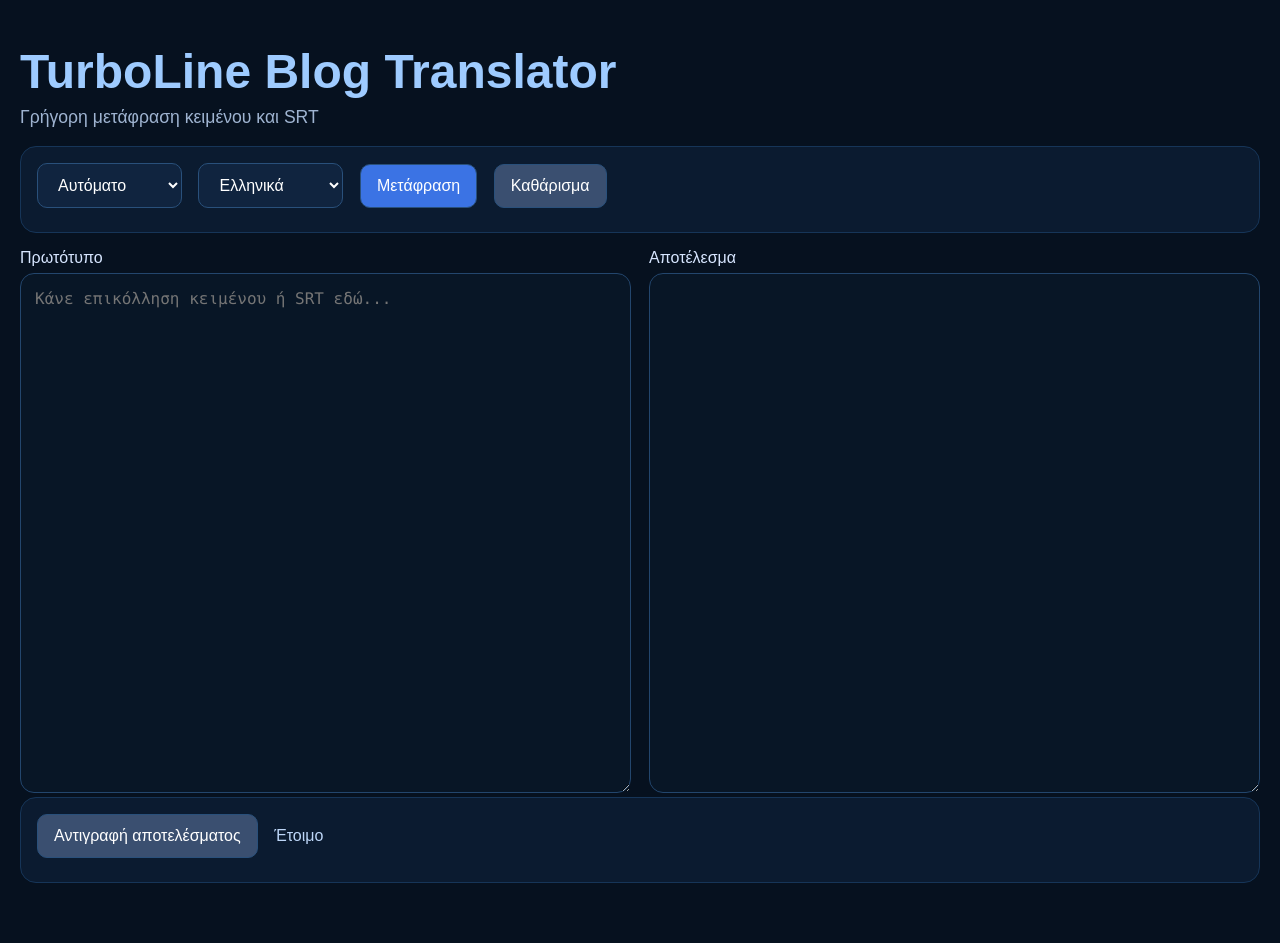
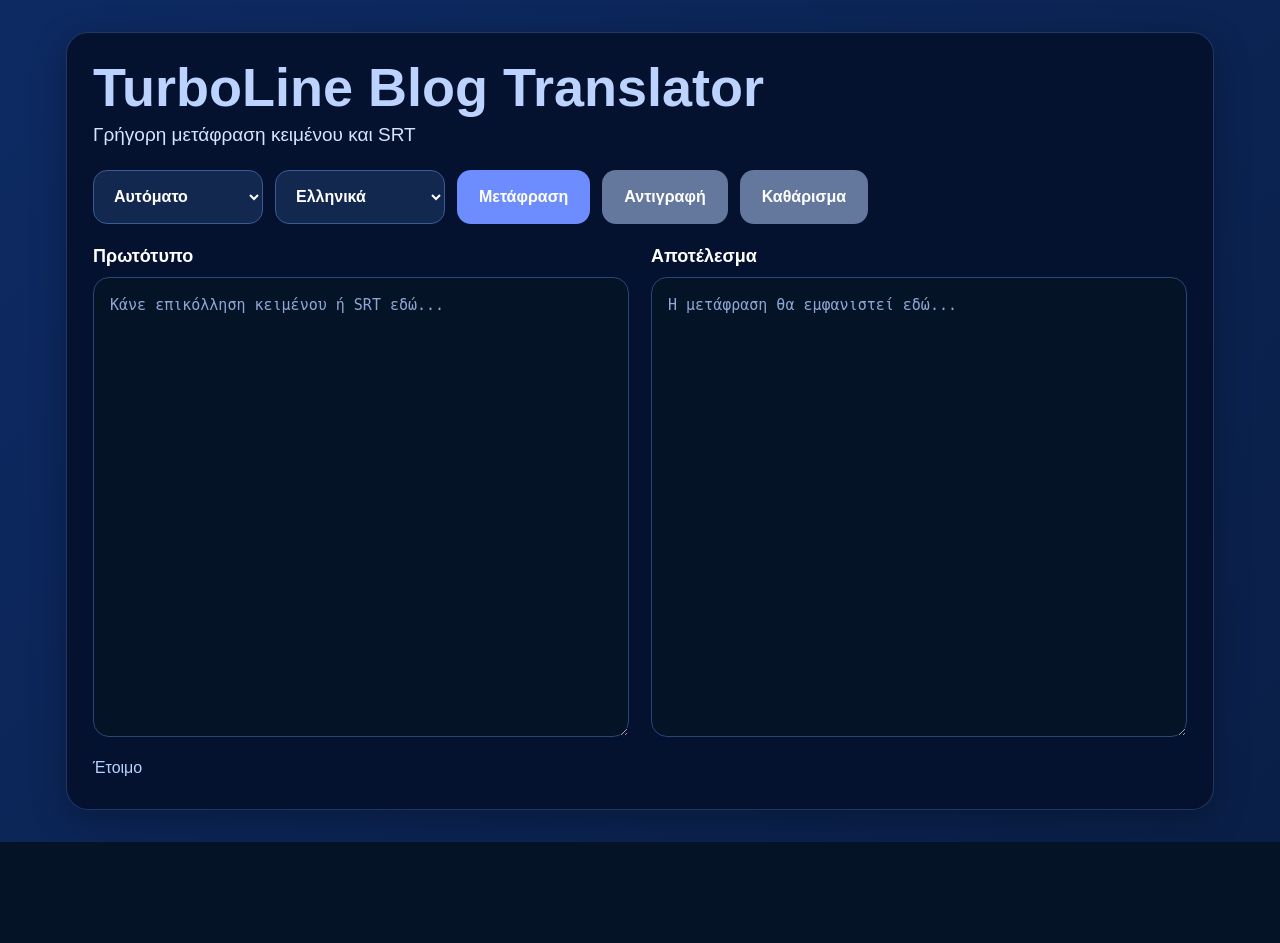
Before and after one commit to andreasexpressam-cell/turboline-blog-translator, a Flask app: page / in a window 1280 px wide. After the commit the page ends 842 px from the top, so only its background shows below. Run offline with Flask 3, Linux system fonts and the light colour scheme.

Commit message:
Add files via upload

```diff
--- a/templates/index.html
+++ b/templates/index.html
@@ -1,66 +1,204 @@
 <!DOCTYPE html>
 <html lang="el">
 <head>
-  <meta charset="UTF-8">
-  <meta name="viewport" content="width=device-width, initial-scale=1">
-  <title>{{ title }}</title>
-  <link rel="stylesheet" href="/static/style.css">
+  <meta charset="UTF-8" />
+  <meta name="viewport" content="width=device-width, initial-scale=1.0" />
+  <title>{{ title or "TurboLine Blog Translator" }}</title>
+  <style>
+    body {
+      margin: 0;
+      font-family: Arial, Helvetica, sans-serif;
+      background: linear-gradient(135deg, #0d2a63, #0a1f47);
+      color: #fff;
+    }
+
+    .wrap {
+      max-width: 1180px;
+      margin: 32px auto;
+      padding: 0 16px;
+      box-sizing: border-box;
+    }
+
+    .app {
+      background: rgba(5, 18, 46, 0.96);
+      border: 1px solid rgba(120, 160, 255, 0.25);
+      border-radius: 22px;
+      padding: 26px;
+      box-sizing: border-box;
+      box-shadow: 0 10px 35px rgba(0, 0, 0, 0.25);
+    }
+
+    h1 {
+      margin: 0 0 8px;
+      font-size: 54px;
+      line-height: 1.05;
+      color: #bdd3ff;
+      font-weight: 800;
+    }
+
+    .sub {
+      margin: 0 0 24px;
+      color: #d8e4ff;
+      font-size: 19px;
+    }
+
+    .controls {
+      display: flex;
+      flex-wrap: wrap;
+      gap: 12px;
+      margin-bottom: 22px;
+    }
+
+    select, button {
+      height: 54px;
+      border-radius: 14px;
+      font-size: 16px;
+      font-weight: 700;
+      box-sizing: border-box;
+    }
+
+    select {
+      min-width: 170px;
+      padding: 0 16px;
+      border: 1px solid #3a5b96;
+      background: #13284f;
+      color: #fff;
+      outline: none;
+    }
+
+    select option {
+      background: #13284f;
+      color: #fff;
+    }
+
+    button {
+      border: 0;
+      color: #fff;
+      cursor: pointer;
+      padding: 0 22px;
+    }
+
+    .primary {
+      background: #6d8dff;
+    }
+
+    .secondary {
+      background: #64779d;
+    }
+
+    button:disabled {
+      opacity: 0.7;
+      cursor: wait;
+    }
+
+    .grid {
+      display: grid;
+      grid-template-columns: 1fr 1fr;
+      gap: 22px;
+    }
+
+    .panel h3 {
+      margin: 0 0 10px;
+      font-size: 18px;
+      color: #fff;
+    }
+
+    textarea {
+      width: 100%;
+      min-height: 460px;
+      background: #051327;
+      color: #fff;
+      border: 1px solid #284776;
+      border-radius: 16px;
+      padding: 16px;
+      font-size: 15px;
+      line-height: 1.55;
+      resize: vertical;
+      box-sizing: border-box;
+      outline: none;
+    }
+
+    textarea::placeholder {
+      color: #8ea7d4;
+      opacity: 1;
+    }
+
+    .status {
+      margin-top: 18px;
+      color: #b8d2ff;
+      font-size: 16px;
+      min-height: 24px;
+    }
+
+    @media (max-width: 900px) {
+      h1 {
+        font-size: 38px;
+      }
+
+      .grid {
+        grid-template-columns: 1fr;
+      }
+
+      select, button {
+        width: 100%;
+      }
+
+      textarea {
+        min-height: 320px;
+      }
+    }
+  </style>
 </head>
 <body>
-  <div class="container">
+  <div class="wrap">
+    <div class="app">
       <h1>TurboLine Blog Translator</h1>
       <p class="sub">Γρήγορη μετάφραση κειμένου και SRT</p>
 
-    <div class="toolbar">
+      <div class="controls">
         <select id="src_lang">
           <option value="auto">Αυτόματο</option>
+          <option value="en">Αγγλικά</option>
+          <option value="el">Ελληνικά</option>
+          <option value="fr">Γαλλικά</option>
+          <option value="it">Ιταλικά</option>
+          <option value="de">Γερμανικά</option>
+          <option value="es">Ισπανικά</option>
+          <option value="pt">Πορτογαλικά</option>
+          <option value="tr">Τουρκικά</option>
+          <option value="ru">Ρωσικά</option>
+        </select>
+
+        <select id="tgt_lang">
+          <option value="el">Ελληνικά</option>
           <option value="en">Αγγλικά</option>
           <option value="fr">Γαλλικά</option>
           <option value="it">Ιταλικά</option>
           <option value="de">Γερμανικά</option>
           <option value="es">Ισπανικά</option>
           <option value="pt">Πορτογαλικά</option>
-        <option value="ar">Αραβικά</option>
-        <option value="nl">Ολλανδικά</option>
-        <option value="ja">Ιαπωνικά</option>
+          <option value="tr">Τουρκικά</option>
           <option value="ru">Ρωσικά</option>
-        <option value="tr">Τουρκικά</option>
-        <option value="el">Ελληνικά</option>
         </select>
 
-      <select id="tgt_lang">
-        <option value="el" selected>Ελληνικά</option>
-        <option value="en">Αγγλικά</option>
-        <option value="fr">Γαλλικά</option>
-        <option value="it">Ιταλικά</option>
-        <option value="de">Γερμανικά</option>
-        <option value="es">Ισπανικά</option>
-        <option value="pt">Πορτογαλικά</option>
-        <option value="ar">Αραβικά</option>
-        <option value="nl">Ολλανδικά</option>
-        <option value="ja">Ιαπωνικά</option>
-        <option value="ru">Ρωσικά</option>
-        <option value="tr">Τουρκικά</option>
-      </select>
-
-      <button id="translate_btn">Μετάφραση</button>
-      <button id="clear_btn" class="secondary">Καθάρισμα</button>
+        <button id="translate_btn" class="primary" type="button">Μετάφραση</button>
+        <button id="copy_btn" class="secondary" type="button">Αντιγραφή</button>
+        <button id="clear_btn" class="secondary" type="button">Καθάρισμα</button>
       </div>
 
-    <div class="panes">
-      <div class="pane">
-        <label for="input_text">Πρωτότυπο</label>
+      <div class="grid">
+        <div class="panel">
+          <h3>Πρωτότυπο</h3>
           <textarea id="input_text" placeholder="Κάνε επικόλληση κειμένου ή SRT εδώ..."></textarea>
         </div>
-      <div class="pane">
-        <label for="output_text">Αποτέλεσμα</label>
-        <textarea id="output_text" readonly></textarea>
+
+        <div class="panel">
+          <h3>Αποτέλεσμα</h3>
+          <textarea id="output_text" placeholder="Η μετάφραση θα εμφανιστεί εδώ..." readonly></textarea>
         </div>
       </div>
 
-    <div class="actions">
-      <button id="copy_btn" class="secondary">Αντιγραφή αποτελέσματος</button>
-      <span id="status">Έτοιμο</span>
+      <div id="status" class="status">Έτοιμο</div>
     </div>
   </div>
 
@@ -71,15 +209,19 @@ const statusEl = document.getElementById("status");
     const translateBtn = document.getElementById("translate_btn");
     const clearBtn = document.getElementById("clear_btn");
     const copyBtn = document.getElementById("copy_btn");
+    const srcEl = document.getElementById("src_lang");
+    const tgtEl = document.getElementById("tgt_lang");
 
     const API_URL = "/api/translate";
     const SRT_TIME_RE = /^\d{2}:\d{2}:\d{2},\d{3}\s*-->\s*\d{2}:\d{2}:\d{2},\d{3}$/;
 
-// πιο συντηρητικό split στο frontend
-const FRONTEND_SRT_BLOCKS_PER_CHUNK = 45;
+    const FRONTEND_SRT_BLOCKS_PER_CHUNK = 20;
+    const REQUEST_DELAY_MS = 500;
+    const RETRY_COUNT = 3;
+    const RETRY_DELAY_MS = 1200;
 
     function normalizeNewlines(text) {
-  return text.replace(/\r\n/g, "\n").replace(/\r/g, "\n");
+      return (text || "").replace(/\r\n/g, "\n").replace(/\r/g, "\n");
     }
 
     function looksLikeSrt(text) {
@@ -102,7 +244,7 @@ function isValidSrtBlock(block) {
       return /^\d+$/.test(idx) && SRT_TIME_RE.test(timing);
     }
 
-function groupSrtBlocks(blocks, maxBlocksPerChunk = FRONTEND_SRT_BLOCKS_PER_CHUNK) {
+    function groupSrtBlocks(blocks, maxBlocksPerChunk) {
       const groups = [];
       let current = [];
 
@@ -118,18 +260,16 @@ function groupSrtBlocks(blocks, maxBlocksPerChunk = FRONTEND_SRT_BLOCKS_PER_CHUN
       return groups;
     }
 
-function reindexSrtChunk(blocks, startIndex = 1) {
+    function reindexSrtChunk(blocks, startIndex) {
       const out = [];
       let counter = startIndex;
 
       for (const block of blocks) {
         const lines = block.split("\n");
-    if (lines.length >= 2 && isValidSrtBlock(block)) {
+        if (isValidSrtBlock(block)) {
           lines[0] = String(counter++);
+        }
         out.push(lines.join("\n"));
-    } else {
-      out.push(block);
-    }
       }
 
       return out;
@@ -137,71 +277,95 @@ function reindexSrtChunk(blocks, startIndex = 1) {
 
     function restoreGlobalSrtNumbering(fullText) {
       const blocks = splitSrtIntoBlocks(fullText);
+      const out = [];
       let counter = 1;
-  const out = [];
 
       for (const block of blocks) {
         const lines = block.split("\n");
-    if (lines.length >= 2 && isValidSrtBlock(block)) {
+        if (isValidSrtBlock(block)) {
           lines[0] = String(counter++);
+        }
         out.push(lines.join("\n"));
-    } else {
-      out.push(block);
-    }
       }
 
       return out.join("\n\n") + "\n";
     }
 
-async function callTranslateApi(text, srcLang, tgtLang) {
-  const payload = {
+    function setBusy(isBusy) {
+      translateBtn.disabled = isBusy;
+      clearBtn.disabled = isBusy;
+      copyBtn.disabled = isBusy;
+      translateBtn.textContent = isBusy ? "Μεταφράζεται..." : "Μετάφραση";
+    }
+
+    function delay(ms) {
+      return new Promise(resolve => setTimeout(resolve, ms));
+    }
+
+    async function callTranslateApi(text, srcLang, tgtLang, retries = RETRY_COUNT) {
+      let lastError = null;
+
+      for (let attempt = 1; attempt <= retries; attempt++) {
+        try {
+          const res = await fetch(API_URL, {
+            method: "POST",
+            headers: { "Content-Type": "application/json" },
+            body: JSON.stringify({
               text: text,
               src_lang: srcLang,
               tgt_lang: tgtLang
-  };
-
-  const res = await fetch(API_URL, {
-    method: "POST",
-    headers: {"Content-Type": "application/json"},
-    body: JSON.stringify(payload)
+            })
           });
 
           const data = await res.json().catch(() => ({}));
 
-  if (!res.ok || !data.ok) {
-    const msg = data.error || `HTTP ${res.status}`;
-    throw new Error(msg);
+          if (!res.ok) {
+            throw new Error(data.error || ("HTTP " + res.status));
+          }
+
+          if (!data.ok) {
+            throw new Error(data.error || "Άγνωστο σφάλμα.");
           }
 
           return data.result || "";
+        } catch (err) {
+          lastError = err;
+          if (attempt < retries) {
+            statusEl.textContent = `Προσωρινό σφάλμα, νέα προσπάθεια ${attempt + 1}/${retries}...`;
+            await delay(RETRY_DELAY_MS);
+          }
+        }
+      }
+
+      throw lastError || new Error("Αποτυχία επικοινωνίας με τον server.");
     }
 
     async function translateNormalText(text, srcLang, tgtLang) {
-  statusEl.textContent = "Μετάφραση...";
+      statusEl.textContent = "Γίνεται μετάφραση...";
       return await callTranslateApi(text, srcLang, tgtLang);
     }
 
     async function translateLargeSrt(text, srcLang, tgtLang) {
       const blocks = splitSrtIntoBlocks(text);
+      if (!blocks.length) return "";
 
-  if (!blocks.length) {
-    return "";
-  }
-
-  const grouped = groupSrtBlocks(blocks, FRONTEND_SRT_BLOCKS_PER_CHUNK);
+      const groups = groupSrtBlocks(blocks, FRONTEND_SRT_BLOCKS_PER_CHUNK);
       const translatedGroups = [];
 
-  for (let i = 0; i < grouped.length; i++) {
-    const group = grouped[i];
-    const reindexed = reindexSrtChunk(group, 1).join("\n\n") + "\n";
+      for (let i = 0; i < groups.length; i++) {
+        const group = groups[i];
+        const reindexedChunk = reindexSrtChunk(group, 1).join("\n\n") + "\n";
 
-    statusEl.textContent = `Μετάφραση μέρους ${i + 1} από ${grouped.length}...`;
+        statusEl.textContent = `Μετάφραση μέρους ${i + 1} από ${groups.length}...`;
 
-    const translatedChunk = await callTranslateApi(reindexed, srcLang, tgtLang);
+        const translatedChunk = await callTranslateApi(
+          reindexedChunk,
+          srcLang,
+          tgtLang
+        );
+
         translatedGroups.push(translatedChunk);
-
-    // μικρό διάλειμμα ανάμεσα στα requests
-    await new Promise(resolve => setTimeout(resolve, 180));
+        await delay(REQUEST_DELAY_MS);
       }
 
       const merged = translatedGroups
@@ -214,8 +378,8 @@ async function translateLargeSrt(text, srcLang, tgtLang) {
 
     async function handleTranslate() {
       const text = inputText.value.trim();
-  const srcLang = document.getElementById("src_lang").value;
-  const tgtLang = document.getElementById("tgt_lang").value;
+      const srcLang = srcEl.value;
+      const tgtLang = tgtEl.value;
 
       if (!text) {
         statusEl.textContent = "Βάλε κείμενο πρώτα.";
@@ -223,9 +387,7 @@ async function handleTranslate() {
         return;
       }
 
-  translateBtn.disabled = true;
-  clearBtn.disabled = true;
-  copyBtn.disabled = true;
+      setBusy(true);
       outputText.value = "";
 
       try {
@@ -238,34 +400,41 @@ async function handleTranslate() {
         }
 
         outputText.value = result;
-    statusEl.textContent = "Έτοιμο";
+        statusEl.textContent = "Η μετάφραση ολοκληρώθηκε.";
       } catch (err) {
         console.error(err);
+        outputText.value = "";
         statusEl.textContent = `Σφάλμα: ${err.message || "Κάτι πήγε στραβά."}`;
-    outputText.value = "";
       } finally {
-    translateBtn.disabled = false;
-    clearBtn.disabled = false;
-    copyBtn.disabled = false;
+        setBusy(false);
       }
     }
 
-translateBtn.addEventListener("click", handleTranslate);
+    async function copyResult() {
+      const text = outputText.value.trim();
 
-clearBtn.addEventListener("click", () => {
+      if (!text) {
+        statusEl.textContent = "Δεν υπάρχει μετάφραση για αντιγραφή.";
+        return;
+      }
+
+      try {
+        await navigator.clipboard.writeText(text);
+        statusEl.textContent = "Η μετάφραση αντιγράφηκε.";
+      } catch {
+        statusEl.textContent = "Δεν έγινε αντιγραφή.";
+      }
+    }
+
+    function clearAll() {
       inputText.value = "";
       outputText.value = "";
       statusEl.textContent = "Έτοιμο";
-});
+    }
 
-copyBtn.addEventListener("click", async () => {
-  try {
-    await navigator.clipboard.writeText(outputText.value);
-    statusEl.textContent = "Αντιγράφηκε";
-  } catch {
-    statusEl.textContent = "Δεν έγινε αντιγραφή";
-  }
-});
+    translateBtn.addEventListener("click", handleTranslate);
+    copyBtn.addEventListener("click", copyResult);
+    clearBtn.addEventListener("click", clearAll);
   </script>
 </body>
 </html>
```
Lines whose indentation alone changed are shown as unchanged.
